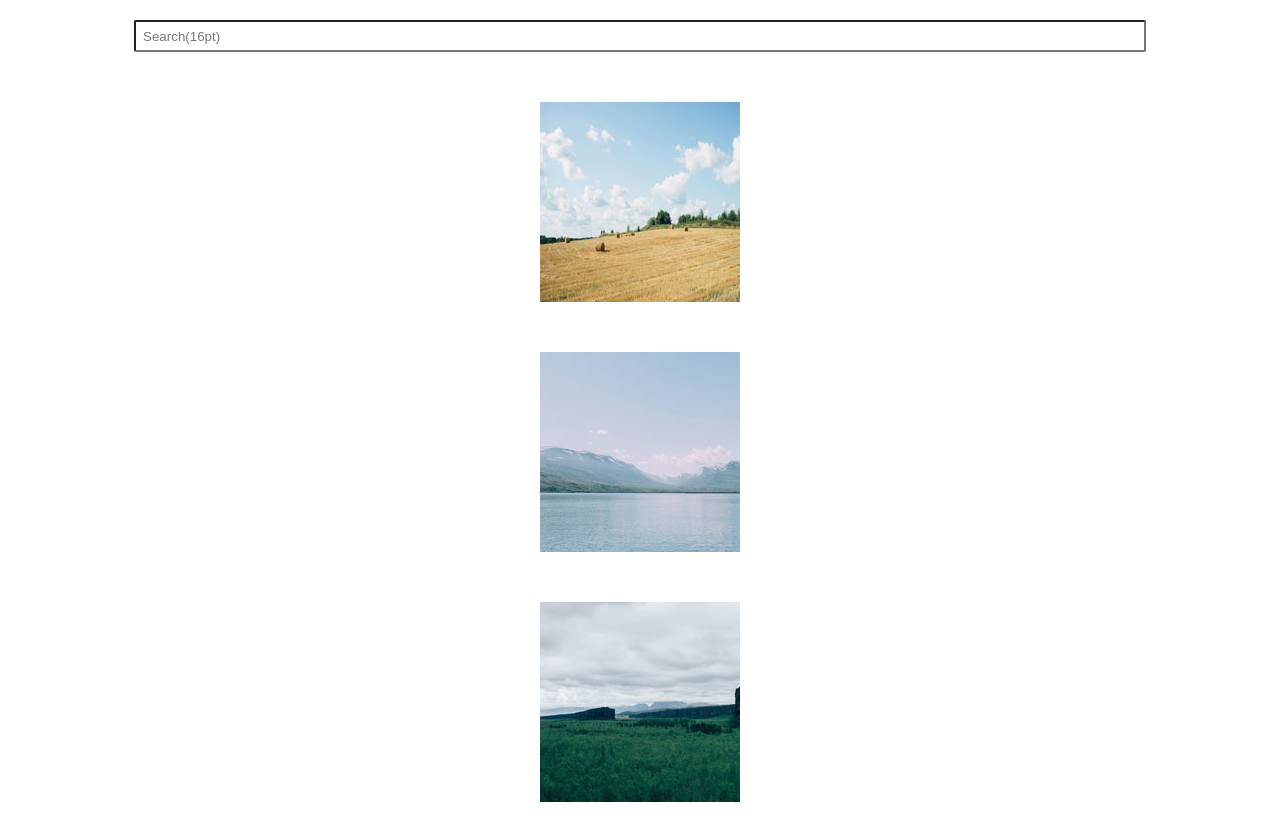
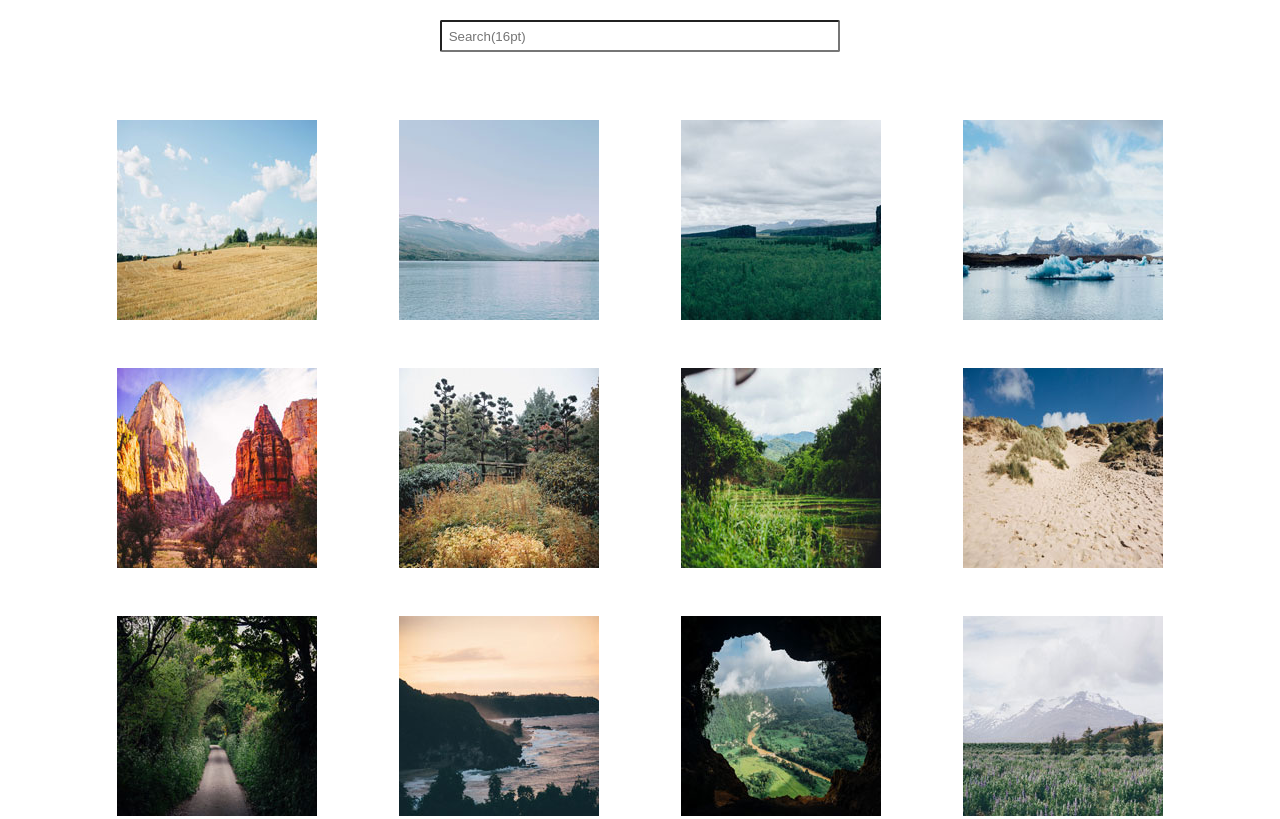
Before and after one commit to andrewsthomas/interactive-photo-gallery, a plain HTML site: page index.html in a window 1280 px wide. Shown: the top 819 px of the page. Drawn offline with Linux system fonts and the light colour scheme.

Commit message:
Media queries added for tablet and desktop

```diff
--- a/css/main.css
+++ b/css/main.css
@@ -7,28 +7,75 @@
 .searchbar {
   display: block;
   width: 80%;
+  max-width: 400px;
   margin: 20px auto;
   padding: .5em;
   border-radius: 2px;
 }
 
-.gallery {
-  margin-bottom: 100px;
+#gallery {
+  margin: 0 auto 100px;
 }
 
 .thumbnails {
   -webkit-margin-before: 0;
   -webkit-margin-after: 0;
   -webkit-padding-start: 0;
+  margin: 0 auto;
+  text-align: center;
 }
 
 .thumbnails li {
   list-style: none;
+  display: block;
 }
 
 .thumbnails li img {
   display: block;
   width: 200px;
   height: 200px;
-  margin: 50px auto;
+  margin: 3em auto 0;
 }
+
+
+/* MEDIA QUERIES FOR TABLET */
+
+@media (min-width: 768px) {
+  #gallery {
+    max-width: 90%;
+    margin-bottom: 100px;
+  }
+  #gallery li {
+    display: inline-block;
+    float: left;
+    width: 33%;
+    margin: 0;
+    -moz-box-sizing: border-box;
+    box-sizing: border-box;
+  }
+  .cf:before,
+  .cf:after {
+    content: " ";
+    display: table;
+  }
+  .cf:after {
+    clear: both;
+  }
+  .cf {
+    *zoom: 1;
+  }
+}
+
+
+/* MEDIA QUERIES FOR DESKTOP */
+
+@media (min-width: 1024px) {
+  #gallery {
+    max-width: 100%;
+  }
+  #gallery li {
+    width: 22%;
+    float: none;
+    vertical-align: top;
+  }
+}
--- a/index.html
+++ b/index.html
@@ -2,17 +2,17 @@
 <html lang="en">
   <head>
     <meta charset="utf-8">
-    <title>Andrew Thomas | Photo Gallery</title>
+    <title>Andrew Scott Thomas | Photo Gallery</title>
     <meta name="viewport" content="width=device-width, initial-scale=1.0">
     <link rel="stylesheet" href="css/normalize.css">
     <link rel="stylesheet" href="css/main.css">
   </head>
   <body>
-    <div class="wrapper">
-      <div class="search">
+    <div id="wrapper">
+      <div id="search">
         <input type="text" name="search" placeholder="Search(16pt)" class="searchbar">
       </div>
-      <div class="gallery">
+      <div id="gallery" class="cf">
         <ul class="thumbnails">
           <li><img src="img/thumbnails/01.jpg" alt="Thumbnail of Hay Bales"></li>
           <li><img src="img/thumbnails/02.jpg" alt="Thumbnail of Lake"></li>
```
